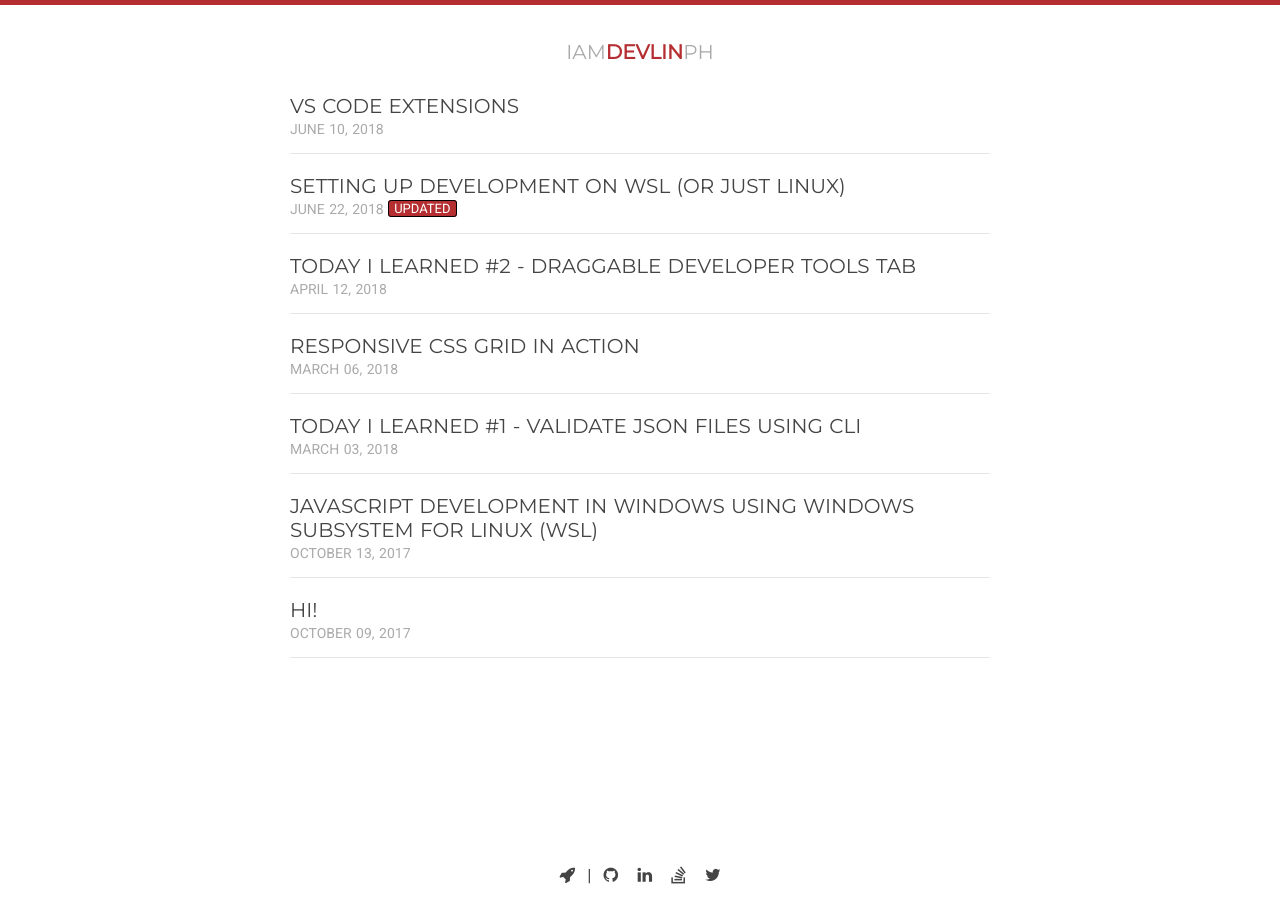
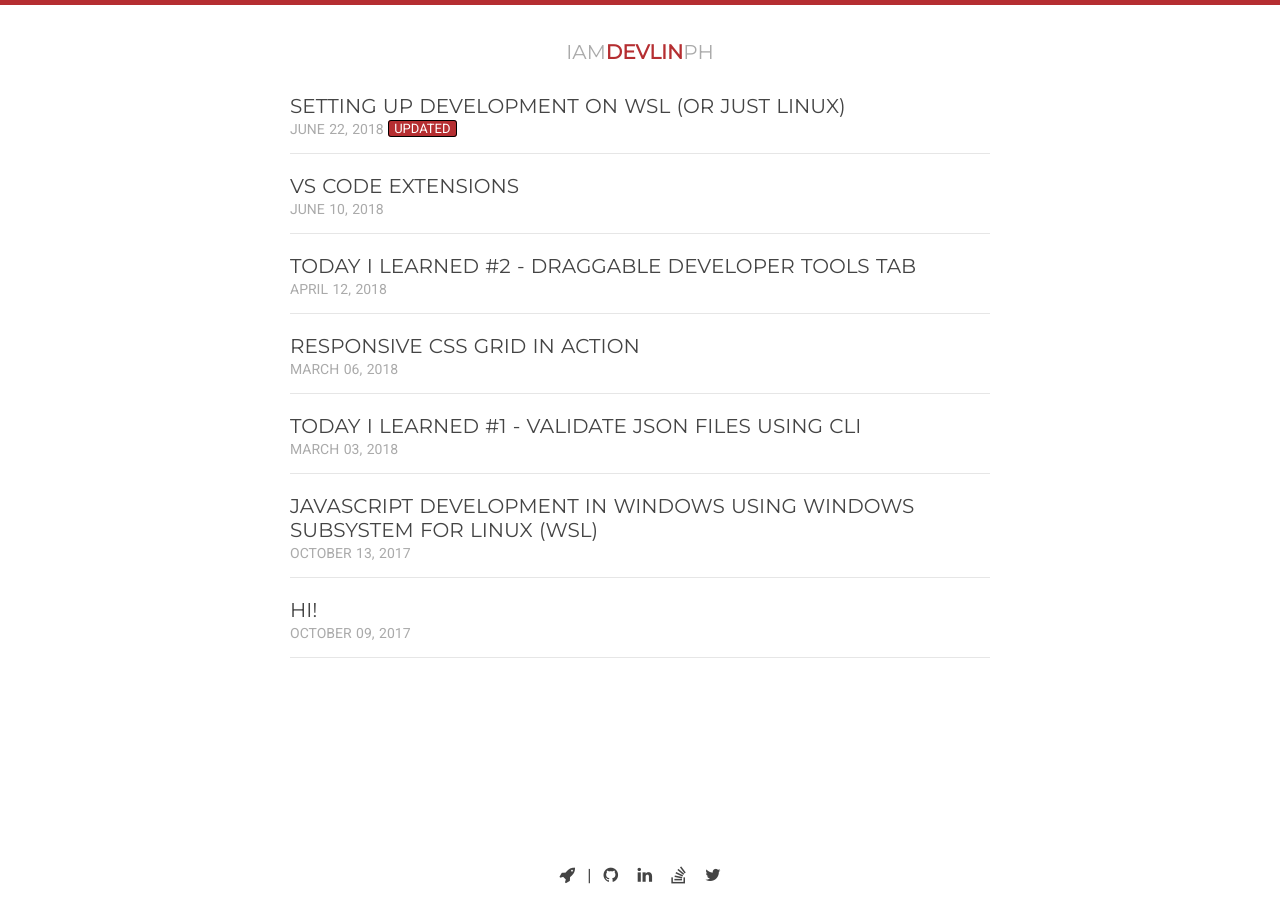
Before and after one commit to iamdevlinph/iamdevlinph.github.io-jekyll, a Jekyll site: the page built from index.html, in a window 1280 px wide. Built offline with Jekyll 4.4.1, drawn with Linux system fonts in a browser that asks for light colours; nearby versions of some CDN libraries; part of the change alters nothing that is shown.

```diff
--- a/_includes/articles.html
+++ b/_includes/articles.html
@@ -1,4 +1,6 @@
-{% for post in site.posts %}
+<!-- https://github.com/jekyll/jekyll/issues/2515#issuecomment-46107601 -->
+{% assign items = site.posts | sort: 'updated_date' %}
+{% for post in items reversed %}
 <li>
   <h2><a href='{{ post.url | prepend: site.url }}'>{{ post.title }}</a></h2>
   <!--<span>JAN 01, 2017</span>-->
```
